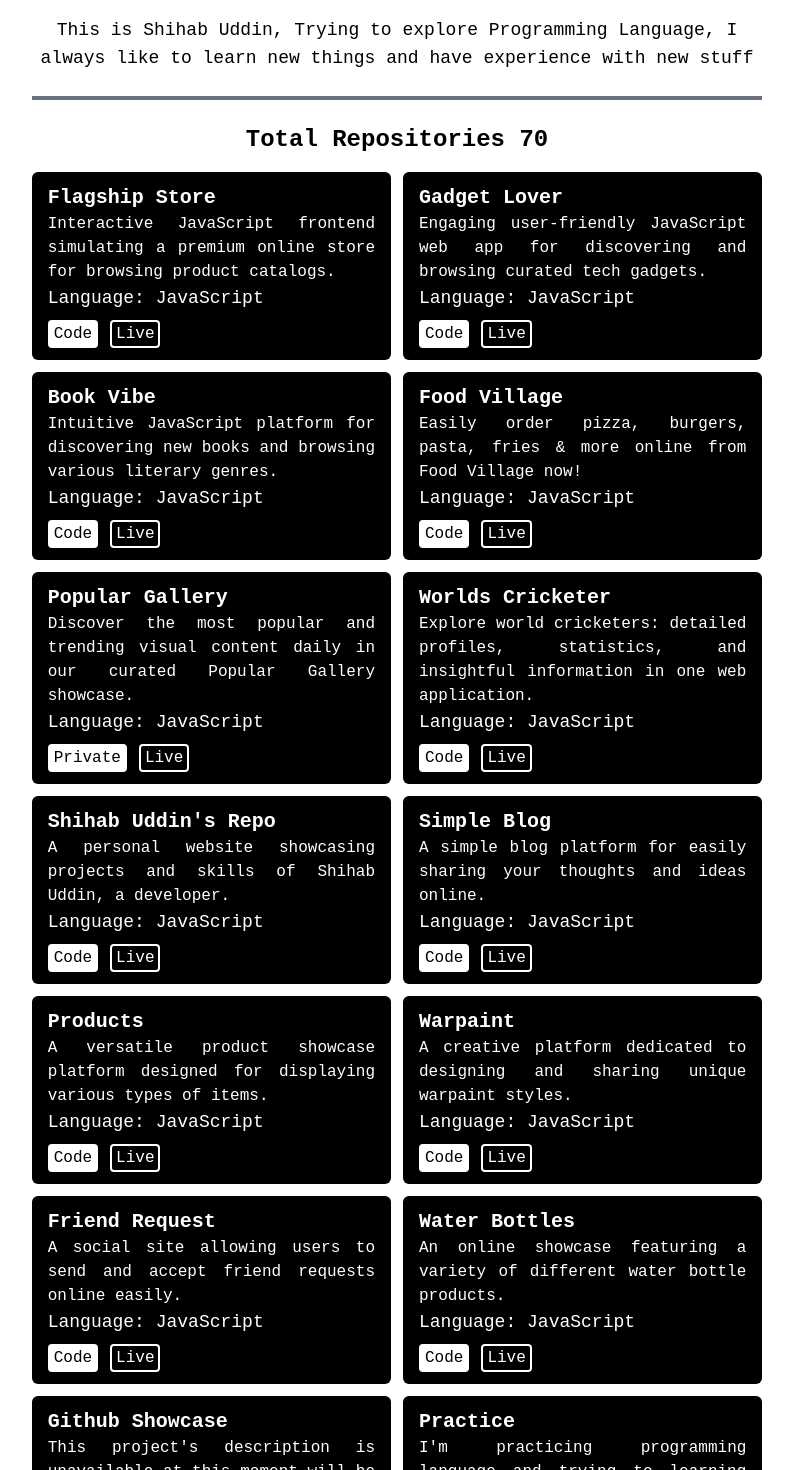
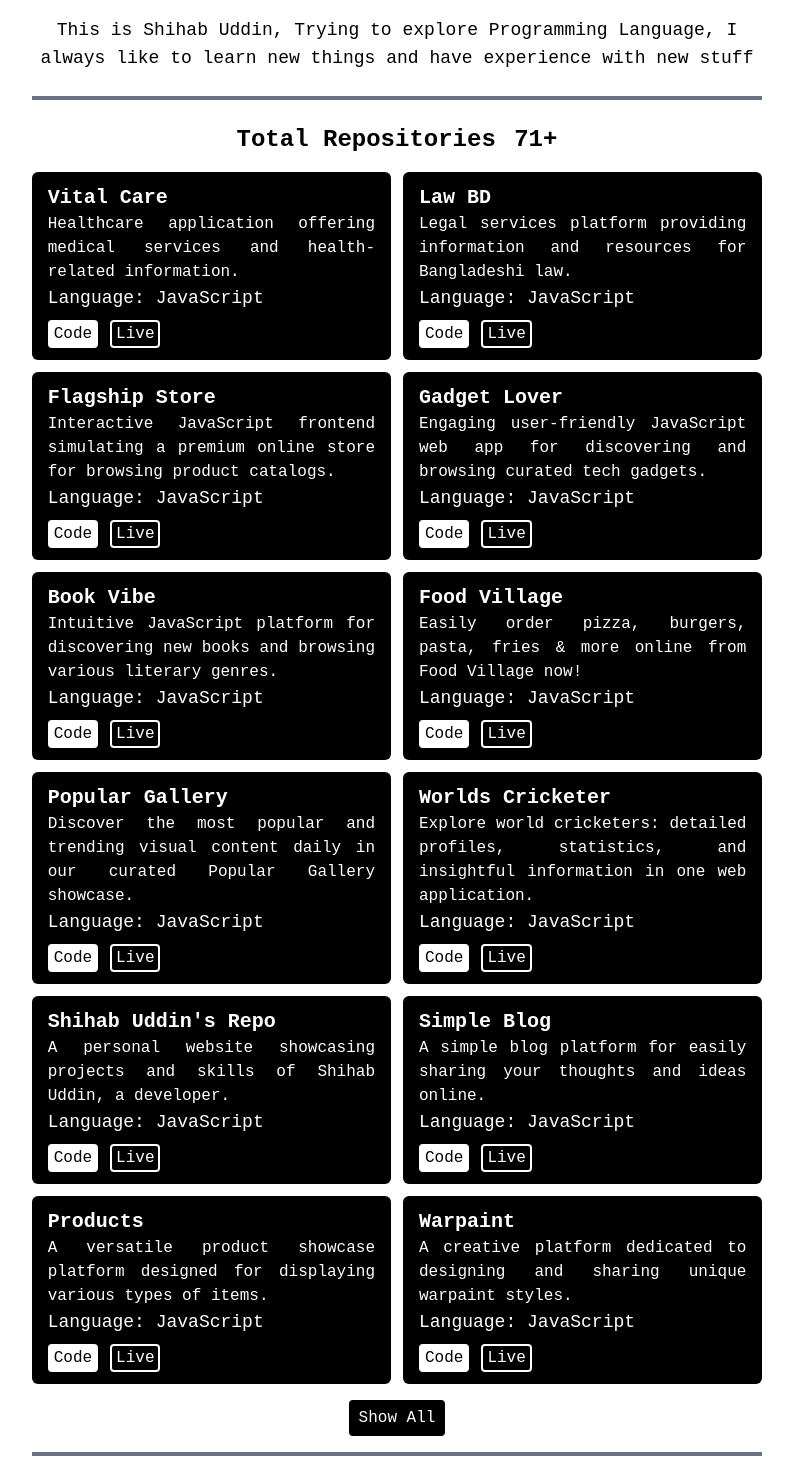
Before and after one commit to shihabuddin-dev/shihabuddin-repo, a React (Vite) app: page / in a window 1280 px wide. Shown: the part 260-1730 px from the top of the page, without its empty margins (243-1036 px from the left). Built offline with nearby package versions, Linux system fonts and the light colour scheme.

Commit message:
i have added here show all and hide functionality has been added

```diff
--- a/package.json
+++ b/package.json
@@ -12,6 +12,7 @@
   "dependencies": {
     "@tailwindcss/vite": "^4.1.4",
     "react": "^19.0.0",
+    "react-countup": "^6.5.3",
     "react-dom": "^19.0.0",
     "tailwindcss": "^4.1.4"
   },
--- a/public/repositories.json
+++ b/public/repositories.json
@@ -1,4 +1,18 @@
 [
+  {
+    "name": "Vital Care",
+    "repo": "https://github.com/shihabuddin-dev/vital-care",
+    "live": "https://vital-car.netlify.app/",
+    "language": "JavaScript",
+    "description": "Healthcare application offering medical services and health-related information."
+  },
+  {
+    "name": "Law BD",
+    "repo": "https://github.com/shihabuddin-dev/Law-bd",
+    "live": "https://law-bd-pro.netlify.app/",
+    "language": "JavaScript",
+    "description": "Legal services platform providing information and resources for Bangladeshi law."
+  },
   {
     "name": "Flagship Store",
     "repo": "https://github.com/shihabuddin-dev/flagship-store",
@@ -29,6 +43,7 @@
   },
   {
     "name": "Popular Gallery",
+    "repo": "https://github.com/shihabuddin-dev/popular-gallery",
     "live": "https://popular-gallery.vercel.app/",
     "language": "JavaScript",
     "description": "Discover the most popular and trending visual content daily in our curated Popular Gallery showcase."
--- a/src/components/repositories/Repositories.jsx
+++ b/src/components/repositories/Repositories.jsx
@@ -1,17 +1,36 @@
-import React, { use } from 'react';
+import React, { use, useEffect, useState } from 'react';
 import Repository from '../repository/Repository';
+import CountUp from 'react-countup';
 
 const Repositories = ({ repositoriesPromise }) => {
-    const repositories = use(repositoriesPromise)
+
+    const repositoriesData = use(repositoriesPromise)
+    const [repositories, setRepositories] = useState([])
+    const [showAll, setShowAll] = useState(false)
+    useEffect(() => {
+        if (showAll) setRepositories(repositoriesData)
+        else setRepositories(repositoriesData.slice(0, 12))
+    }, [showAll, repositoriesData])
     return (
         <div className='sm:w-7/12 container mx-auto text-center mt-6 px-2'>
-            <h2 className='text-2xl font-bold'>Total Repositories {repositories.length}</h2>
+            <h2 className='text-2xl font-bold space-x-1'>
+                <span>Total Repositories</span>
+                <span> <CountUp start={0} end={repositoriesData.length} enableScrollSpy duration={9} />+</span>
+            </h2>
             <div className='grid sm:grid-cols-2 gap-3 mt-4'>
                 {
-                    repositories.map(repository => <Repository key={repository.repo} repository={repository}></Repository>)
+                    repositories.map((repository, i) => <Repository key={i} repository={repository}></Repository>)
                 }
             </div>
-            <hr className='border-2 border-gray-500 mt-8' />
+            <div className='mt-4'>
+                <button onClick={() => {
+                    setShowAll(!showAll)
+                    showAll && window.scrollTo(0, 400)
+                }}
+                    className=' text-white rounded-sm px-2 py-1 cursor-pointer border-2 border-black hover:border-black bg-black hover:bg-white hover:text-black duration-600 transform hover:-translate-x-0'>
+                    {showAll ? 'Show Less' : 'Show All'}</button>
+            </div>
+            <hr className='border-2 border-gray-500 mt-4' />
         </div>
     );
 };
--- a/src/index.css
+++ b/src/index.css
@@ -4,3 +4,7 @@
 .space-mono-font {
     font-family: "Space Mono", monospace;
 }
+
+html {
+    scroll-behavior: smooth;
+}
```
Also changed, not shown: 1 other file (tests, documents, lock files or other folders).
